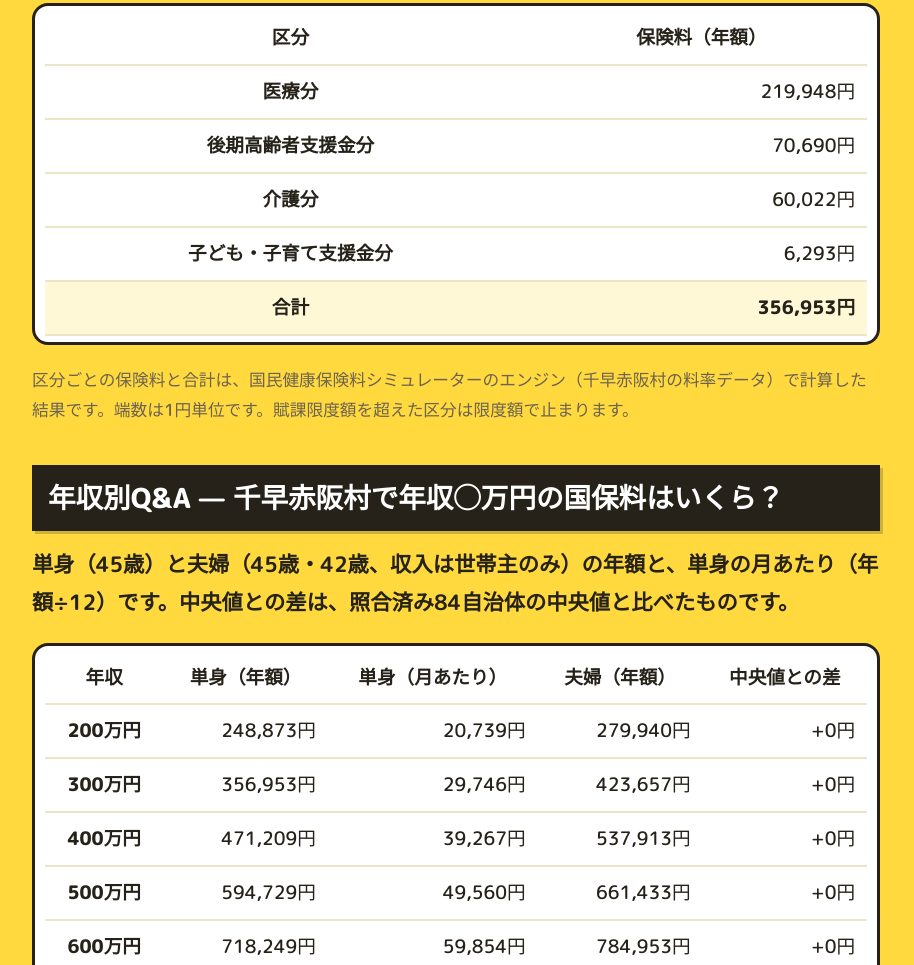
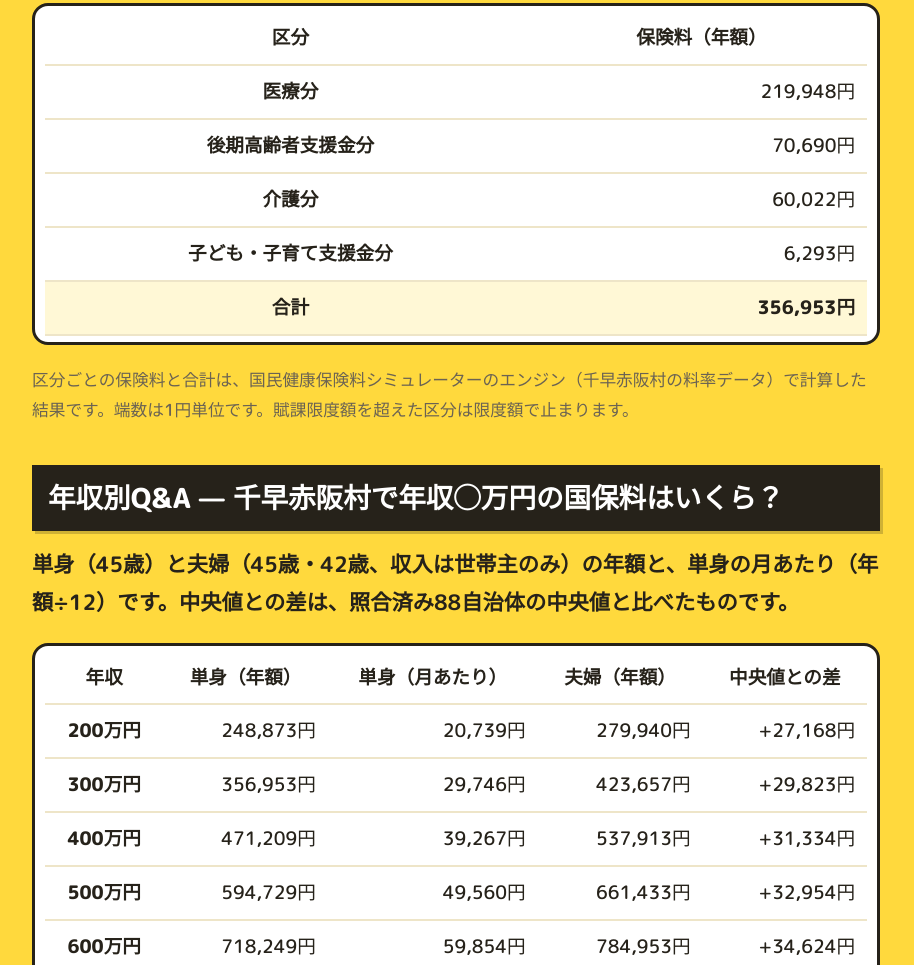
Before and after one commit to kiyosushimon/zeikin-note, a plain HTML site: page kokuho/osaka-chihayaakasaka/index.html in a window 1280 px wide. Shown: the part 3571-4536 px from the top of the page, without its empty margins (184-1098 px from the left). Drawn offline with Linux system fonts and the light colour scheme.

Commit message:
国保巡回 2026-11-26: 中核市4市追加（倉敷・尼崎・西宮・金沢）＋99自治体へ

```diff
--- a/kokuho/osaka-chihayaakasaka/index.html
+++ b/kokuho/osaka-chihayaakasaka/index.html
@@ -61,10 +61,10 @@
 <ul class="compact">
 <li>大阪府内で高い方から1位／43自治体中です。（同額の自治体が43自治体あります）</li>
 <li>大阪府の平均（43自治体・単純平均）は年額356,953円で、千早赤阪村は平均より年0円高いです。</li>
-<li>照合済み84自治体の全国平均は年額326,954円で、千早赤阪村は平均より年29,999円高いです。</li>
+<li>照合済み88自治体の全国平均は年額326,006円で、千早赤阪村は平均より年30,947円高いです。</li>
 <li>軽減になる年収の目安（単身・給与収入のみ）: 7割軽減は年収1,080,000円以下、5割軽減は年収1,390,000円以下、2割軽減は年収1,650,000円以下が目安です。</li>
 </ul>
-<p class="small">集計は2026-11-25時点で照合済みの自治体のみが対象です（単純平均）。未照合の自治体は順位・平均に入れていません。</p>
+<p class="small">集計は2026-11-26時点で照合済みの自治体のみが対象です（単純平均）。未照合の自治体は順位・平均に入れていません。</p>
 
 <h2>年収別早見表</h2>
 <p class="lead">給与収入別の年額です。単身は世帯主1人、2人世帯は夫婦（45歳・42歳、収入は世帯主のみ）の前提です。</p>
@@ -102,15 +102,15 @@
 <p class="small">区分ごとの保険料と合計は、国民健康保険料シミュレーターのエンジン（千早赤阪村の料率データ）で計算した結果です。端数は1円単位です。賦課限度額を超えた区分は限度額で止まります。</p>
 
 <h2>年収別Q&amp;A — 千早赤阪村で年収◯万円の国保料はいくら？</h2>
-<p class="lead">単身（45歳）と夫婦（45歳・42歳、収入は世帯主のみ）の年額と、単身の月あたり（年額÷12）です。中央値との差は、照合済み84自治体の中央値と比べたものです。</p>
+<p class="lead">単身（45歳）と夫婦（45歳・42歳、収入は世帯主のみ）の年額と、単身の月あたり（年額÷12）です。中央値との差は、照合済み88自治体の中央値と比べたものです。</p>
 <div class="table-wrap"><table>
 <tr><th>年収</th><th>単身（年額）</th><th>単身（月あたり）</th><th>夫婦（年額）</th><th>中央値との差</th></tr>
-<tr><th>200万円</th><td>248,873円</td><td>20,739円</td><td>279,940円</td><td>+0円</td></tr>
-<tr><th>300万円</th><td>356,953円</td><td>29,746円</td><td>423,657円</td><td>+0円</td></tr>
-<tr><th>400万円</th><td>471,209円</td><td>39,267円</td><td>537,913円</td><td>+0円</td></tr>
-<tr><th>500万円</th><td>594,729円</td><td>49,560円</td><td>661,433円</td><td>+0円</td></tr>
-<tr><th>600万円</th><td>718,249円</td><td>59,854円</td><td>784,953円</td><td>+0円</td></tr>
-<tr><th>800万円</th><td>986,905円</td><td>82,242円</td><td>1,038,825円</td><td>+0円</td></tr>
+<tr><th>200万円</th><td>248,873円</td><td>20,739円</td><td>279,940円</td><td>+27,168円</td></tr>
+<tr><th>300万円</th><td>356,953円</td><td>29,746円</td><td>423,657円</td><td>+29,823円</td></tr>
+<tr><th>400万円</th><td>471,209円</td><td>39,267円</td><td>537,913円</td><td>+31,334円</td></tr>
+<tr><th>500万円</th><td>594,729円</td><td>49,560円</td><td>661,433円</td><td>+32,954円</td></tr>
+<tr><th>600万円</th><td>718,249円</td><td>59,854円</td><td>784,953円</td><td>+34,624円</td></tr>
+<tr><th>800万円</th><td>986,905円</td><td>82,242円</td><td>1,038,825円</td><td>+38,135円</td></tr>
 </table></div>
 <p class="small">中央値は照合済みの自治体だけで計算しています。未照合の自治体は含みません。</p>
 
```
